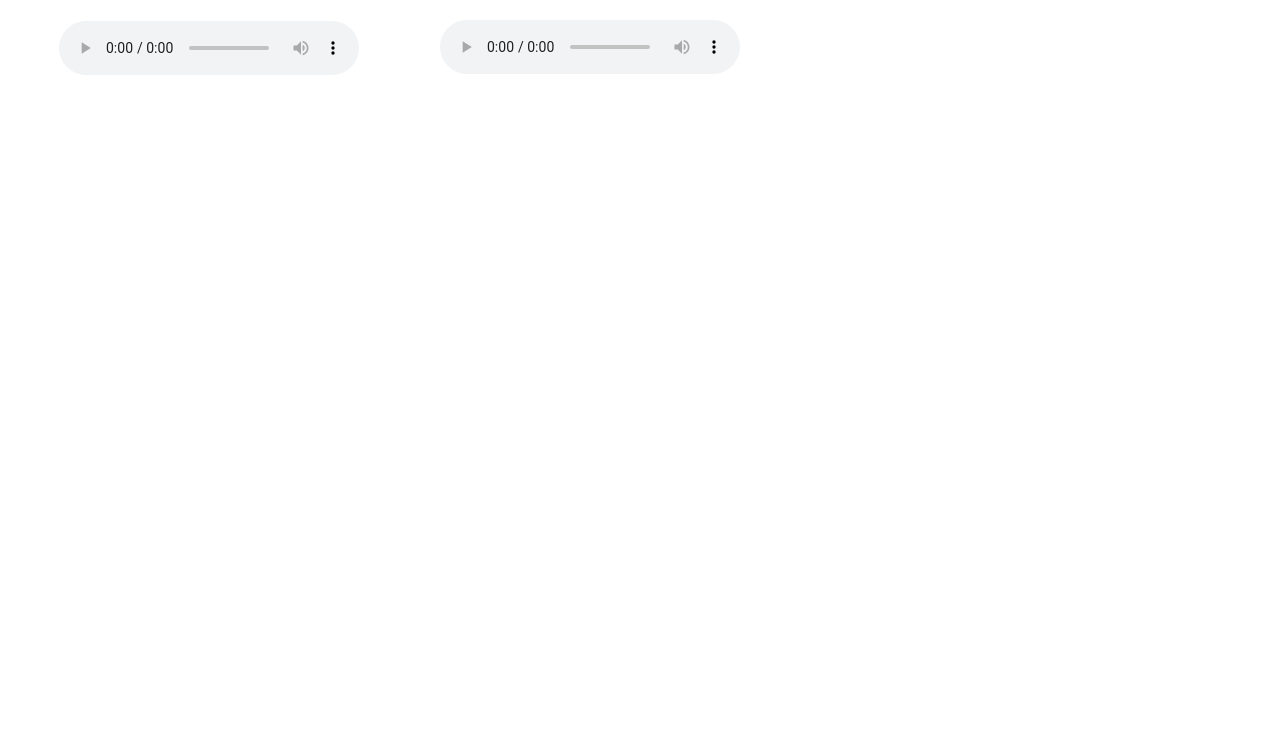
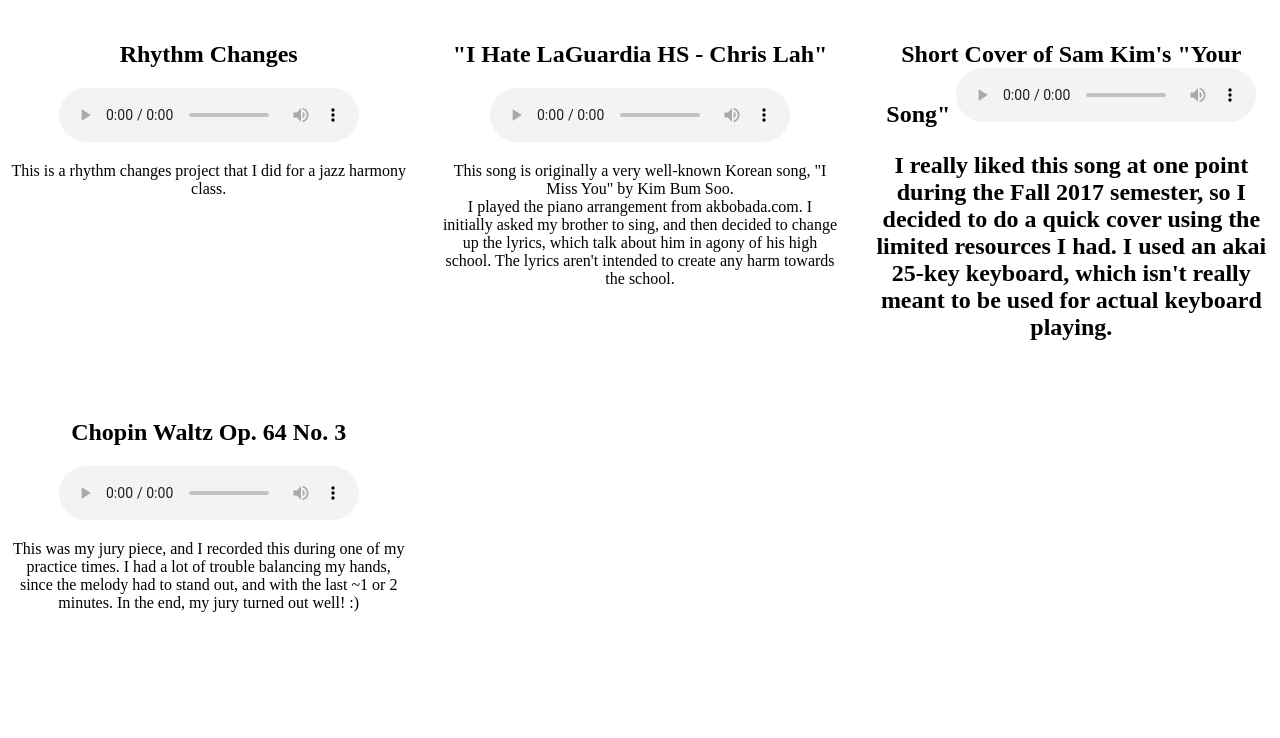
Before and after one commit to isabelalala/albums, a plain HTML site: page audio.html in a window 1280 px wide. Shown: the part 61-799 px from the top of the page. Drawn offline with Linux system fonts and the light colour scheme.

Commit message:
Update audio.html

```diff
--- a/audio.html
+++ b/audio.html
@@ -29,10 +29,29 @@
 <h1> Music</h1>
       <div id="layout">
 
-        <div id="one"><audio src="Rhythm Changes.mp3" controls> <br></audio></div>
-    <audio src="I Hate LaGuardia HS - Chris Lah.mp3" controls> <br></audio></div>
-        <div id="three"><audio src="yoursong_samkim_versecover.mp3" controls> <br></audio></div>
-        <div id="four"><audio src="chop waltz.m4a" controls> <br></audio></div>
+        <div id="one">
+          <h2>Rhythm Changes</h2>
+          <audio src="Rhythm Changes.mp3" controls> <br></audio>
+          <p>This is a rhythm changes project that I did for a jazz harmony class.
+        </div>
+
+        <div id="two">
+          <h2>"I Hate LaGuardia HS - Chris Lah"</h2>
+     <audio src="I Hate LaGuardia HS - Chris Lah.mp3" controls> <br></audio>
+        <p>This song is originally a very well-known Korean song, "I Miss You" by Kim Bum Soo. <br>
+          I played the piano arrangement from akbobada.com. I initially asked my brother to sing, and then decided to change up the lyrics, which talk about him in agony of his high school. The lyrics aren't intended to create any harm towards the school.</p>
+        </div>
+        <div id="three">
+          <h2>Short Cover of Sam Kim's "Your Song"
+            <audio src="yoursong_samkim_versecover.mp3" controls> <br></audio>
+            <p>I really liked this song at one point during the Fall 2017 semester, so I decided to do a quick cover using the limited resources I had. I used an akai 25-key keyboard, which isn't really meant to be used for actual keyboard playing.
+            </div>
+
+        <div id="four">
+          <h2>Chopin Waltz Op. 64 No. 3</h2>
+          <audio src="chop waltz.m4a" controls> <br></audio>
+          <p>This was my jury piece, and I recorded this during one of my practice times. I had a lot of trouble balancing my hands, since the melody had to stand out, and with the last ~1 or 2 minutes. In the end, my jury turned out well! :)
+          </div>
 
       <!--
         <div id="one">One</div>
```
